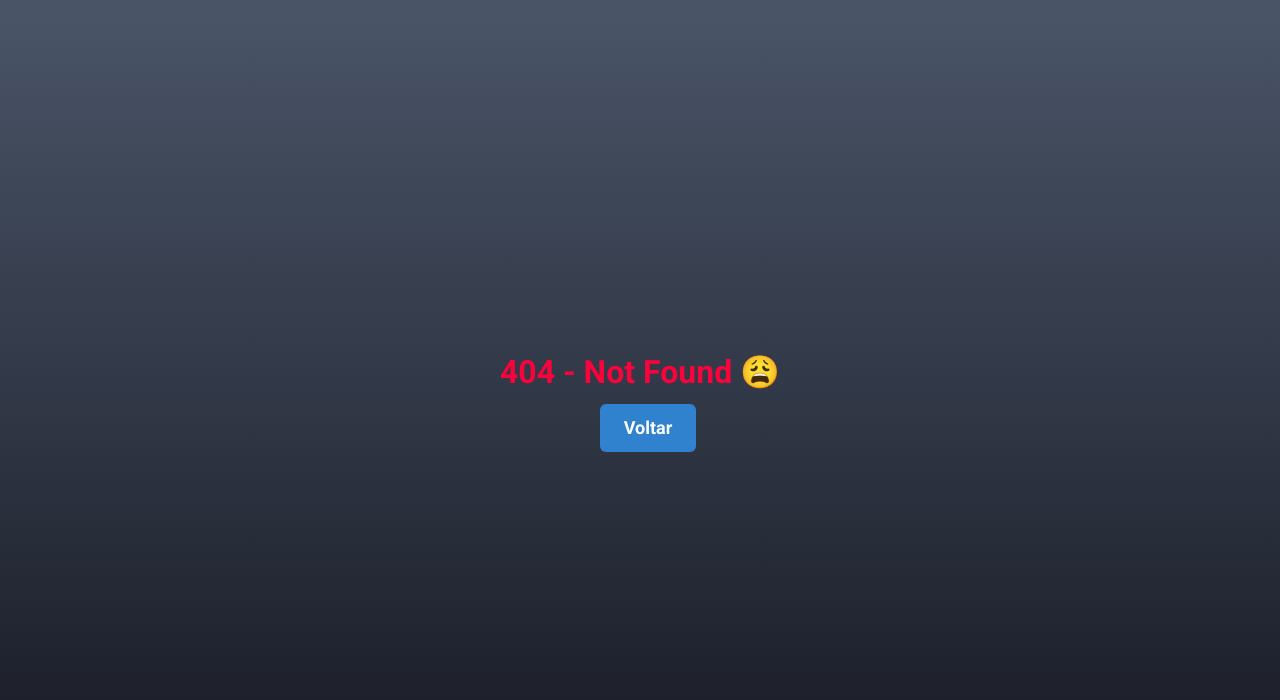
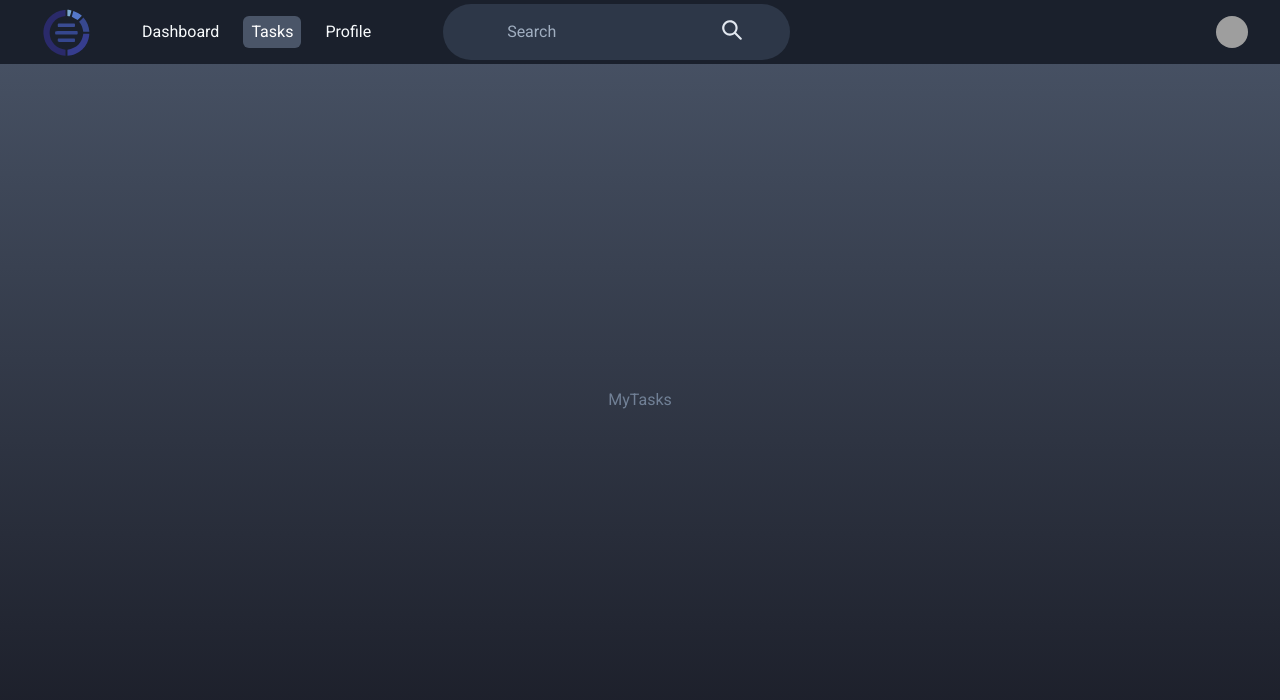
Before and after one commit to DaksonC/apptasks, a React (Vite) app: page /tasks in a window 1280 px wide. Before the commit this address had no page. Shown: the top 700 px of the page. Built offline with nearby package versions, Linux system fonts and the light colour scheme; grey boxes are pictures that could not be loaded.

Commit message:
feat: cria rota para página My Tasks

```diff
--- a/src/components/GraphicCard/index.tsx
+++ b/src/components/GraphicCard/index.tsx
@@ -106,14 +106,15 @@ export function GraphicCard() {
       <Flex direction="column">
         <Flex direction="row" justifyContent="space-between">
           <Text fontSize="2xl" fontWeight="bold" color="gray.100" mb="4">
-            Total Tasks
+            Total Tasks:
+            <Text color="gray.500">783</Text>
           </Text>
           <Select
             w="50%"
             placeholder="Select Period"
             fontSize={["md", "2xs"]}
             color="gray.100"
-            bg="gray.700"
+            bgColor="gray.800"
             borderColor="gray.700"
             _hover={{
               borderColor: "gray.500",
--- a/src/components/Sidebar/index.tsx
+++ b/src/components/Sidebar/index.tsx
@@ -19,7 +19,7 @@ import { NavLink as RouterLink } from "react-router-dom";
 
 import SearchBox from "../SearchBox";
 
-const Links = ["Dashboard", "My Tasks", "Profile"];
+const Links = ["Dashboard", "Tasks", "Profile"];
 
 interface INavLinkProps {
   children: ReactNode;
--- a/src/page/Routes.tsx
+++ b/src/page/Routes.tsx
@@ -5,6 +5,7 @@ import { LandingPage } from "./LandingPage";
 import { LoginPage } from "./LoginPage";
 import { NotFound } from "./NotFound";
 import { RegisterPage } from "./RegisterPage";
+import { Tasks } from "./Tasks";
 
 export function MainRoutes() {
   return (
@@ -13,6 +14,7 @@ export function MainRoutes() {
       <Route path="/login" element={<LoginPage />} />
       <Route path="/register" element={<RegisterPage />} />
       <Route path="/dashboard" element={<Dashboard />} />
+      <Route path="/tasks" element={<Tasks />} />
 
       <Route path="*" element={<NotFound />} />
     </Routes>
--- /dev/null
+++ b/src/page/Tasks/index.tsx
@@ -0,0 +1,26 @@
+import { Box, Text } from "@chakra-ui/react";
+import { useEffect } from "react";
+
+import { Sidebar } from "../../components/Sidebar";
+
+export function Tasks() {
+  useEffect(() => {
+    document.title = "AppTasks ✔️️ |  My Tasks";
+  }, []);
+
+  return (
+    <>
+      <Sidebar />
+      <Box
+        w="100%"
+        h="100vh"
+        display="flex"
+        justifyContent="center"
+        alignItems="center"
+        bgGradient="linear(to-t, gray.900, gray.600)"
+      >
+        <Text color="gray.500">MyTasks</Text>
+      </Box>
+    </>
+  );
+}
```
